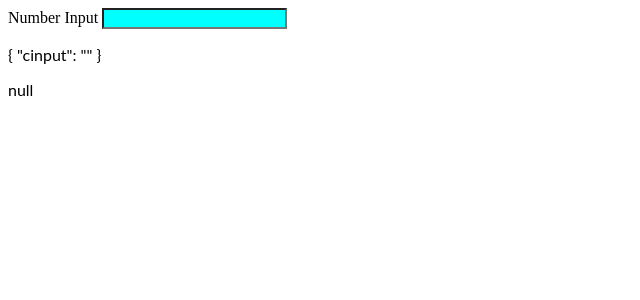
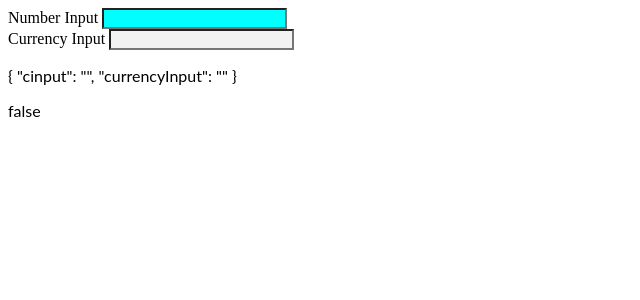
Before and after one commit to cleverbek1991/angular-custom-input, an Angular app: page / in a window 1280 px wide. Shown: the top 300 px of the page, without its empty margins (0-640 px from the left). Built offline with nearby package versions, Linux system fonts and the light colour scheme.

Commit message:
5 files modified

```diff
--- a/src/app/app.component.html
+++ b/src/app/app.component.html
@@ -1,6 +1,7 @@
 <form [formGroup]="nestedForm" (ngSubmit)="onSubmit()">
   <custom-input formControlName="cinput"></custom-input>
+  <currency-input formControlName="currencyInput"></currency-input>
 </form>
 
 <p>{{ nestedForm.value | json }}</p>
-<p>{{ nestedForm.validator | json }}</p>
+<p>{{ nestedForm.valid | json }}</p>
--- a/src/app/app.component.ts
+++ b/src/app/app.component.ts
@@ -1,21 +1,21 @@
 import { Component } from '@angular/core';
-import { FormGroup, FormControl} from "@angular/forms";
+import { FormGroup, FormControl } from '@angular/forms';
 
 @Component({
   selector: 'my-app',
   templateUrl: './app.component.html',
-  styleUrls: [ './app.component.css' ]
+  styleUrls: ['./app.component.css'],
 })
-export class AppComponent  {
+export class AppComponent {
   public nestedForm: FormGroup = new FormGroup({
-    cinput: new FormControl("")
+    cinput: new FormControl(''),
+    currencyInput: new FormControl(''),
   });
-    constructor() { }
+  constructor() {}
 
-    ngOnInit() {
-    }
+  ngOnInit() {}
 
-  public onSubmit(){
-    console.log("Val", this.nestedForm.value);
+  public onSubmit() {
+    console.log('Val', this.nestedForm.value);
   }
 }
--- a/src/app/currency-input/currency-input.component.css
+++ b/src/app/currency-input/currency-input.component.css
@@ -0,0 +1,13 @@
+input {
+  background-color: #f1f2f1;
+}
+input::-webkit-outer-spin-button,
+input::-webkit-inner-spin-button {
+  -webkit-appearance: none;
+  margin: 0;
+}
+
+/* Firefox */
+input[type='number'] {
+  -moz-appearance: textfield;
+}
--- a/src/app/currency-input/currency-input.component.ts
+++ b/src/app/currency-input/currency-input.component.ts
@@ -0,0 +1,78 @@
+import { Component, OnInit, forwardRef } from '@angular/core';
+import {
+  ControlValueAccessor,
+  FormControl,
+  NG_VALUE_ACCESSOR,
+  NG_VALIDATORS,
+  FormGroup,
+  Validator,
+  Validators,
+  AbstractControl,
+  ValidationErrors,
+} from '@angular/forms';
+
+@Component({
+  selector: 'currency-input',
+  template: `
+  <ng-container [formGroup]="currencyInputForm">
+    <div class="row">
+      <label for="currencyId"> Currency Input </label>
+        <input id="currencyId" type="number" formControlName="currencyInput">
+    </div>
+  </ng-container>
+  `,
+  styleUrls: ['./currency-input.component.css'],
+  providers: [
+    {
+      provide: NG_VALUE_ACCESSOR,
+      useExisting: forwardRef(() => CurrencyInputComponent),
+      multi: true,
+    },
+    {
+      provide: NG_VALIDATORS,
+      useExisting: forwardRef(() => CurrencyInputComponent),
+      multi: true,
+    },
+  ],
+})
+export class CurrencyInputComponent
+  implements OnInit, ControlValueAccessor, Validator
+{
+  currencyInputForm: FormGroup = new FormGroup({
+    currencyInput: new FormControl('', [Validators.required]),
+  });
+  constructor() {}
+
+  ngOnInit() {}
+
+  onTouched: () => void = () => {};
+
+  writeValue(val: any): void {
+    val && this.currencyInputForm.setValue(val, { emitEvent: false });
+  }
+  registerOnChange(fn: any): void {
+    // console.log('on change');
+    this.currencyInputForm.valueChanges.subscribe(fn);
+  }
+  registerOnTouched(fn: any): void {
+    // console.log('on blur');
+    this.onTouched = fn;
+  }
+  setDisabledState?(isDisabled: boolean): void {
+    isDisabled
+      ? this.currencyInputForm.disable()
+      : this.currencyInputForm.enable();
+  }
+
+  validate(c: AbstractControl): ValidationErrors | null {
+    // console.log('Custom Input validation', c);
+    return this.currencyInputForm.valid
+      ? null
+      : {
+          invalidForm: {
+            valid: false,
+            message: 'currencyInputForm fields are invalid',
+          },
+        };
+  }
+}
```
Also changed, not shown: src/app/app.module.ts (+5 -4 lines).
